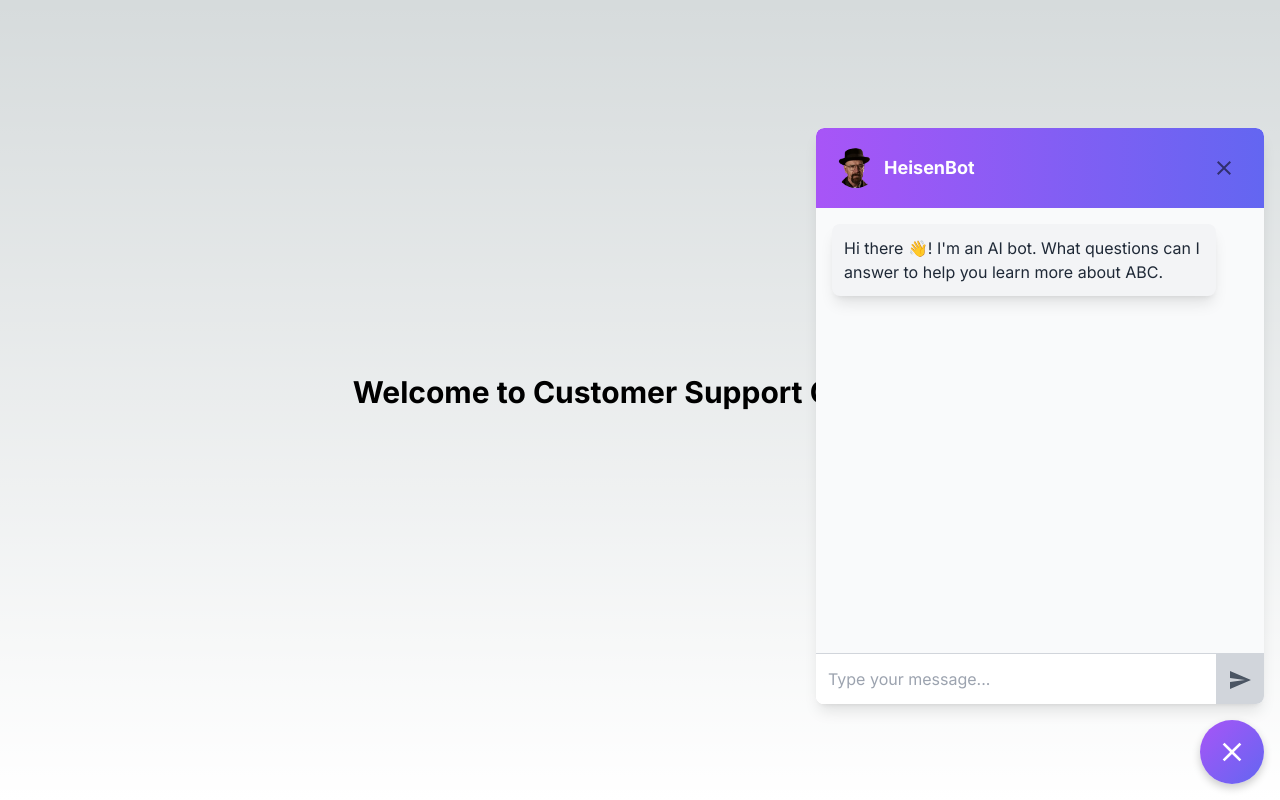
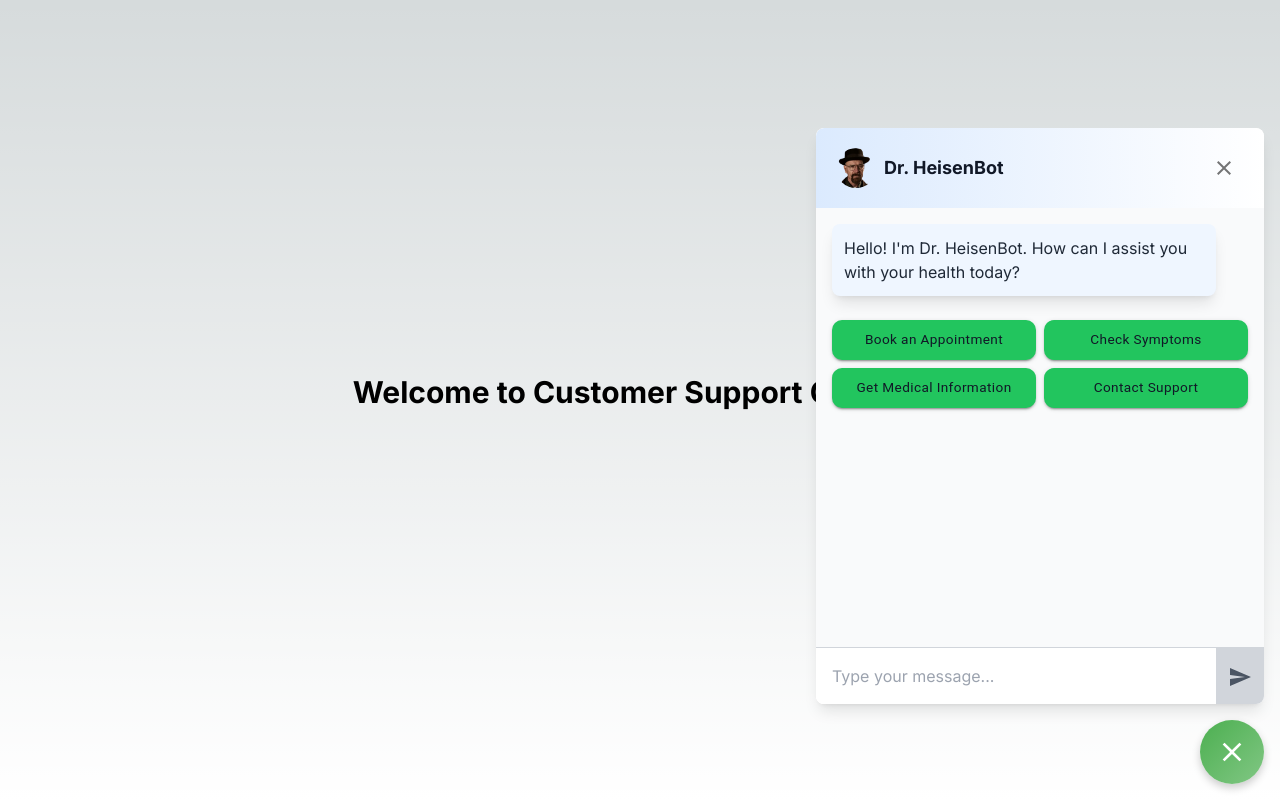
Before and after one commit to popli610/customerSupportAi, a Next.js app: page / in a window 1280 px wide. Both pictures are taken after a click on the button 1232 px from the left and 752 px from the top of the page. Built offline with nearby package versions, Linux system fonts and the light colour scheme.

Commit message:
second commit

```diff
--- a/src/components/Chat/ChatBox.tsx
+++ b/src/components/Chat/ChatBox.tsx
@@ -1,39 +1,58 @@
 "use client";
 
 import { useState } from "react";
-import { Box, CircularProgress, IconButton } from "@mui/material";
+import { Box, Button, CircularProgress, Grid, IconButton } from "@mui/material";
 import SendIcon from "@mui/icons-material/Send";
 import CloseIcon from "@mui/icons-material/Close";
+import Feedback from "./Feedback";
 
 interface Message {
   content: string;
   role: "assistant" | "user";
+  options?: string[];
 }
 
 const ChatBox: React.FC<{ onClose: () => void }> = ({ onClose }) => {
   const [messages, setMessages] = useState<Message[]>([
     {
       content:
-        "Hi there 👋! I'm an AI bot. What questions can I answer to help you learn more about ABC.",
+        "Hello! I'm Dr. HeisenBot. How can I assist you with your health today?",
       role: "assistant",
+      options: [
+        "Book an Appointment",
+        "Check Symptoms",
+        "Get Medical Information",
+        "Contact Support",
+      ], // Initial options
     },
   ]);
+
   const [messageInput, setMessageInput] = useState<string>("");
   const [isLoading, setIsLoading] = useState<boolean>(false);
+  const [showFeedback, setShowFeedback] = useState<boolean>(false);
 
-  const sendMessage = async () => {
-    const newMessage = messageInput.trim();
-    if (!newMessage) return;
+  const sendMessage = async (newMessage?: string) => {
+    if (newMessage) {
+      setMessages((messages) => [
+        ...messages,
+        { role: "user", content: newMessage },
+        { role: "assistant", content: "" },
+      ]);
+    } else {
+      const inputMessage = messageInput.trim();
+      if (!inputMessage) return;
 
-    setMessageInput("");
-    setMessages((messages) => [
-      ...messages,
-      { role: "user", content: newMessage },
-      { role: "assistant", content: "" },
-    ]);
-    console.log("Before try block");
+      setMessageInput("");
+      setMessages((messages) => [
+        ...messages,
+        { role: "user", content: inputMessage },
+        { role: "assistant", content: "" },
+      ]);
+    }
+
     try {
       setIsLoading(true);
+      setShowFeedback(false);
       const response = await fetch("/api/chat", {
         method: "POST",
         headers: {
@@ -76,9 +95,28 @@ const ChatBox: React.FC<{ onClose: () => void }> = ({ onClose }) => {
       };
       setIsLoading(false);
       await readStream();
+      console.log("read complete");
+      setShowFeedback(true);
     } catch (error) {
       console.error("Error sending message:", error);
       setIsLoading(false);
+    }
+  };
+  const handleOptionClick = (option: string) => {
+    sendMessage(option); // Send the selected option as a message
+  };
+  const handleFeedbackSubmit = async (rating: number) => {
+    setShowFeedback(false);
+    try {
+      await fetch("/api/feedback", {
+        method: "POST",
+        headers: {
+          "Content-Type": "application/json",
+        },
+        body: JSON.stringify({ rating }),
+      });
+    } catch (error) {
+      console.error("Error submitting feedback:", error);
     }
   };
 
@@ -94,7 +132,7 @@ const ChatBox: React.FC<{ onClose: () => void }> = ({ onClose }) => {
         display="flex"
         justifyContent="space-between"
         alignItems="center"
-        className="p-5 bg-gradient-to-r from-purple-500 to-indigo-500 text-white rounded-t-lg shadow"
+        className="p-5 bg-gradient-to-r from-blue-100 to-white text-gray-900 rounded-t-lg shadow-lg"
       >
         <Box display="flex" alignItems="center">
           <img
@@ -103,11 +141,11 @@ const ChatBox: React.FC<{ onClose: () => void }> = ({ onClose }) => {
             className="w-10 h-10 mr-2 rounded-full"
           />
           <div>
-            <div className="font-bold text-lg">HeisenBot</div>
+            <div className="font-bold text-lg">Dr. HeisenBot</div>
             {/* <div className="text-sm">How can I help you today?</div> */}
           </div>
         </Box>
-        <IconButton onClick={onClose} className="text-white">
+        <IconButton onClick={onClose} className="text-green-500">
           <CloseIcon />
         </IconButton>
       </Box>
@@ -122,8 +160,8 @@ const ChatBox: React.FC<{ onClose: () => void }> = ({ onClose }) => {
             <div
               className={`inline-block p-3 rounded-lg ${
                 msg.role === "user"
-                  ? "bg-indigo-400 text-white rounded-l-lg rounded-tr-lg shadow-lg"
-                  : "bg-gray-100 text-gray-800 rounded-r-lg rounded-tl-lg shadow-lg max-w-sm"
+                  ? "bg-green-500 text-white rounded-l-lg rounded-tr-lg shadow-lg"
+                  : "bg-blue-50 text-gray-800 rounded-r-lg rounded-tl-lg shadow-lg max-w-sm"
               }`}
             >
               {msg.content}
@@ -132,11 +170,62 @@ const ChatBox: React.FC<{ onClose: () => void }> = ({ onClose }) => {
         ))}
         {isLoading && (
           <div className="mb-3 flex items-end justify-start">
-            <div className="inline-block p-3 rounded-lg bg-gray-100 text-gray-800 rounded-r-lg rounded-tl-lg shadow-lg max-w-sm">
+            <div className="inline-block p-3 rounded-lg bg-blue-50 text-gray-800 rounded-r-lg rounded-tl-lg shadow-lg max-w-sm">
               <CircularProgress size={20} />
             </div>
           </div>
         )}
+        {/* {messages[messages.length - 1]?.options && (
+          <div className="mt-4 space-y-2">
+            {messages[messages.length - 1].options!.map((option, idx) => (
+              <Button
+                key={idx}
+                variant="contained"
+                onClick={() => handleOptionClick(option)}
+                sx={{
+                  backgroundColor: "#4CAF50",
+                  color: "#fff",
+                  width: "1/2",
+                  padding: "5px",
+                  borderRadius: "20px",
+                  fontWeight: "bold",
+                  fontSize: "0.75rem",
+                  "&:hover": {
+                    backgroundColor: "#388E3C",
+                  },
+                }}
+              >
+                {option}
+              </Button>
+            ))}
+          </div>
+        )} */}
+        <Grid container spacing={1} justifyContent="center" sx={{ mt: 2 }}>
+          {messages[messages.length - 1].options!.map((option, idx) => (
+            <Grid item xs={6} sm={6} key={idx}>
+              <Button
+                variant="contained"
+                onClick={() => handleOptionClick(option)}
+                sx={{
+                  backgroundColor: "#22c55e ",
+                  color: "#111827 ",
+                  padding: "8px",
+                  borderRadius: "10px",
+                  fontSize: "0.85rem",
+                  fontWeight: "regular",
+                  textTransform: "none",
+                  width: "100%",
+                  "&:hover": {
+                    backgroundColor: "#16a34a ",
+                  },
+                }}
+              >
+                {option}
+              </Button>
+            </Grid>
+          ))}
+        </Grid>
+        {showFeedback && <Feedback onSubmit={handleFeedbackSubmit} />}
       </div>
       <div className="flex border-t border-gray-300 bg-white">
         <input
@@ -145,14 +234,14 @@ const ChatBox: React.FC<{ onClose: () => void }> = ({ onClose }) => {
           onKeyPress={handleKeyPress}
           onChange={(e) => setMessageInput(e.target.value)}
           placeholder="Type your message..."
-          className="flex-1 text-black p-3 border-none outline-none"
-          />
+          className="flex-1 text-black p-4 border-none outline-none"
+        />
         <button
-          onClick={sendMessage}
+          onClick={() => sendMessage()}
           // disabled={!messageInput.trim()}
           className={`p-3 ${
             messageInput.trim()
-              ? "bg-indigo-500 text-white hover:bg-indigo-700 transition duration-300 ease-in-out"
+              ? "bg-green-500 text-white hover:bg-green-600 transition duration-300 ease-in-out"
               : "bg-gray-300 text-gray-600 cursor-not-allowed"
           }`}
         >
--- a/src/components/Chat/ChatToggle.tsx
+++ b/src/components/Chat/ChatToggle.tsx
@@ -29,14 +29,14 @@ const ChatToggle: React.FC = () => {
           position: "fixed",
           bottom: 16,
           right: 16,
-          background: "linear-gradient(135deg, #a855f7, #6366f1)",
+          background: "linear-gradient(135deg, #4CAF50, #81C784)",
           color: "#fff",
           width: 64,
           height: 64,
           borderRadius: "50%",
           boxShadow: "0 4px 8px rgba(0, 0, 0, 0.2)",
           "&:hover": {
-            background: "linear-gradient(135deg, #6366f1, #a855f7)",
+            background: "linear-gradient(135deg, #388E3C, #66BB6A)",
           },
         }}
       >
--- /dev/null
+++ b/src/components/Chat/Feedback.tsx
@@ -0,0 +1,40 @@
+import React from "react";
+import { Box, Typography, IconButton } from "@mui/material";
+import SentimentVeryDissatisfiedIcon from "@mui/icons-material/SentimentVeryDissatisfied";
+import SentimentNeutralIcon from "@mui/icons-material/SentimentNeutral";
+import SentimentVerySatisfiedIcon from "@mui/icons-material/SentimentVerySatisfied";
+
+interface FeedbackProps {
+  onSubmit: (rating: number) => void;
+}
+
+const Feedback: React.FC<FeedbackProps> = ({ onSubmit }) => {
+  const handleFeedback = (rating: number) => {
+    onSubmit(rating);
+  };
+
+  return (
+    <Box display="flex" flexDirection="column" alignItems="center" p={2}>
+      <Typography variant="h6">Did this answer your question?</Typography>
+      <Box display="flex" justifyContent="center" mt={2}>
+        <IconButton
+          onClick={() => handleFeedback(1)}
+          aria-label="very dissatisfied"
+        >
+          <SentimentVeryDissatisfiedIcon fontSize="large" />
+        </IconButton>
+        <IconButton onClick={() => handleFeedback(2)} aria-label="neutral">
+          <SentimentNeutralIcon fontSize="large" />
+        </IconButton>
+        <IconButton
+          onClick={() => handleFeedback(3)}
+          aria-label="very satisfied"
+        >
+          <SentimentVerySatisfiedIcon fontSize="large" />
+        </IconButton>
+      </Box>
+    </Box>
+  );
+};
+
+export default Feedback;
```
Also changed, not shown: src/components/Chat/Message.tsx (deleted).
